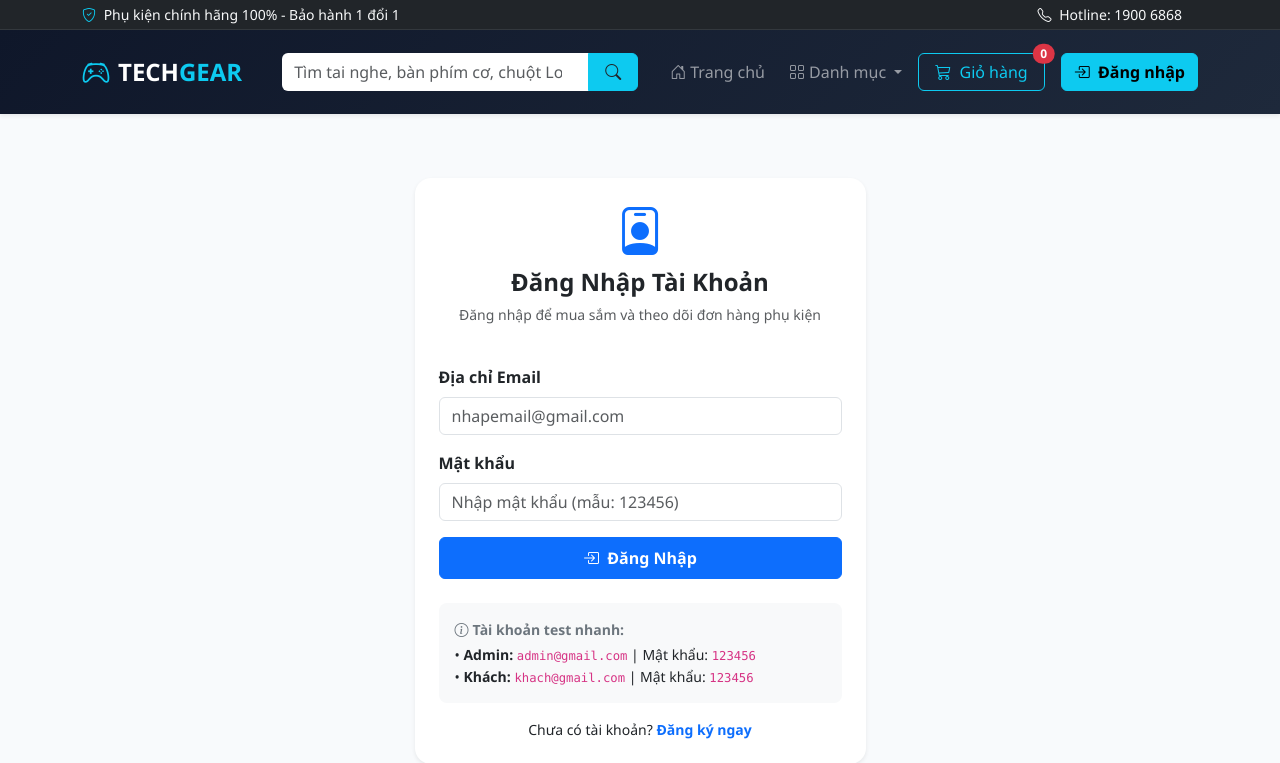
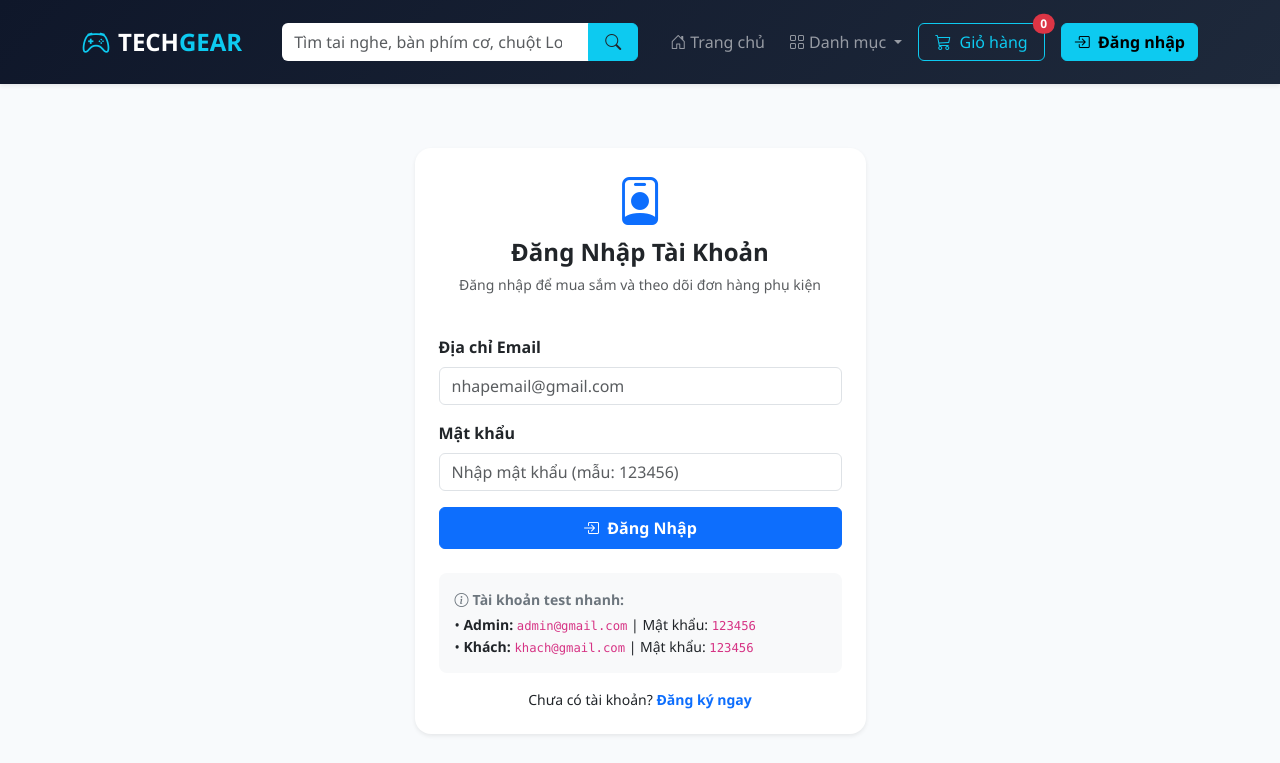
Before and after one commit to phuthong110426/web-phu-kien-dien-tu, a PHP site: page /login.php in a window 1280 px wide. Shown: the top 763 px of the page. Run offline with PHP 8.4, Linux system fonts and the light colour scheme; data comes from the database, SQL or seed files in the repository.

Commit message:
Update header.php

```diff
--- a/includes/header.php
+++ b/includes/header.php
@@ -71,23 +71,6 @@ $nav_categories = $pdo->query("SELECT * FROM categories WHERE status = 1 ORDER B
     </style>
 </head>
 <body class="d-flex flex-column min-vh-100">
-
-<!-- Topbar -->
-<div class="bg-dark text-light py-1 small border-bottom border-secondary border-opacity-25">
-    <div class="container d-flex justify-content-between align-items-center">
-        <div>
-            <i class="bi bi-shield-check text-info me-1"></i> Phụ kiện chính hãng 100% - Bảo hành 1 đổi 1
-        </div>
-        <div>
-            <span class="me-3"><i class="bi bi-telephone me-1"></i> Hotline: 1900 6868</span>
-            <?php if (is_admin()): ?>
-                <a href="admin/index.php" class="badge bg-warning text-dark text-decoration-none">
-                    <i class="bi bi-speedometer2 me-1"></i> Vào trang Quản trị Admin
-                </a>
-            <?php endif; ?>
-        </div>
-    </div>
-</div>
 
 <!-- Main Navbar -->
 <nav class="navbar navbar-expand-lg navbar-dark navbar-tech sticky-top shadow-sm py-3">
```
